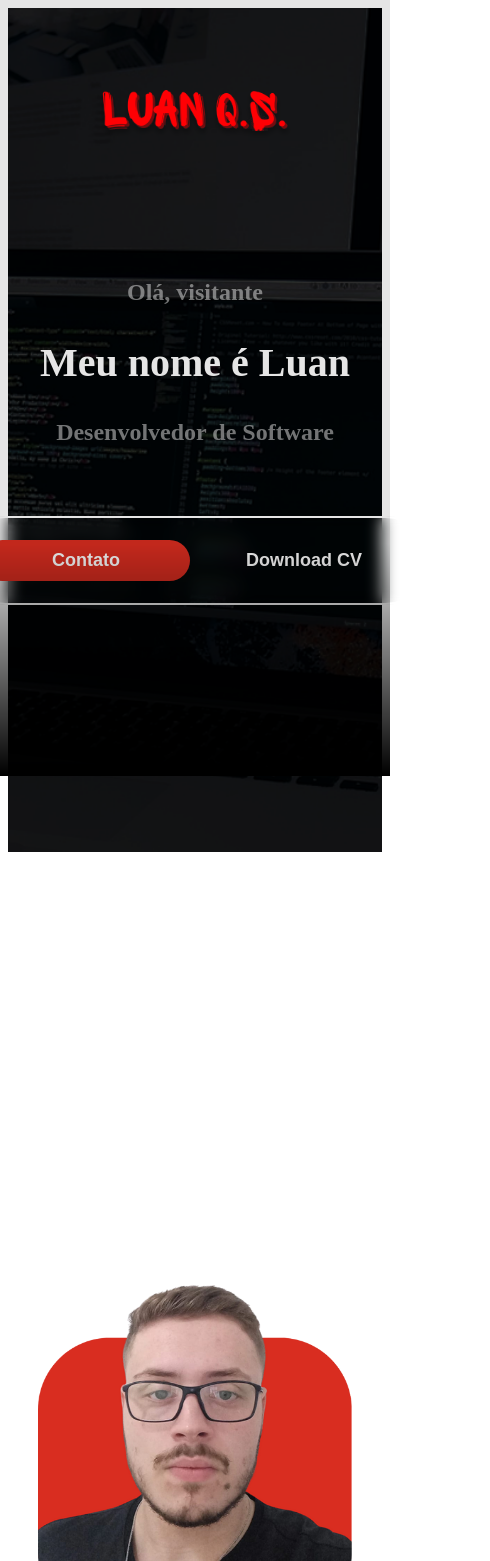
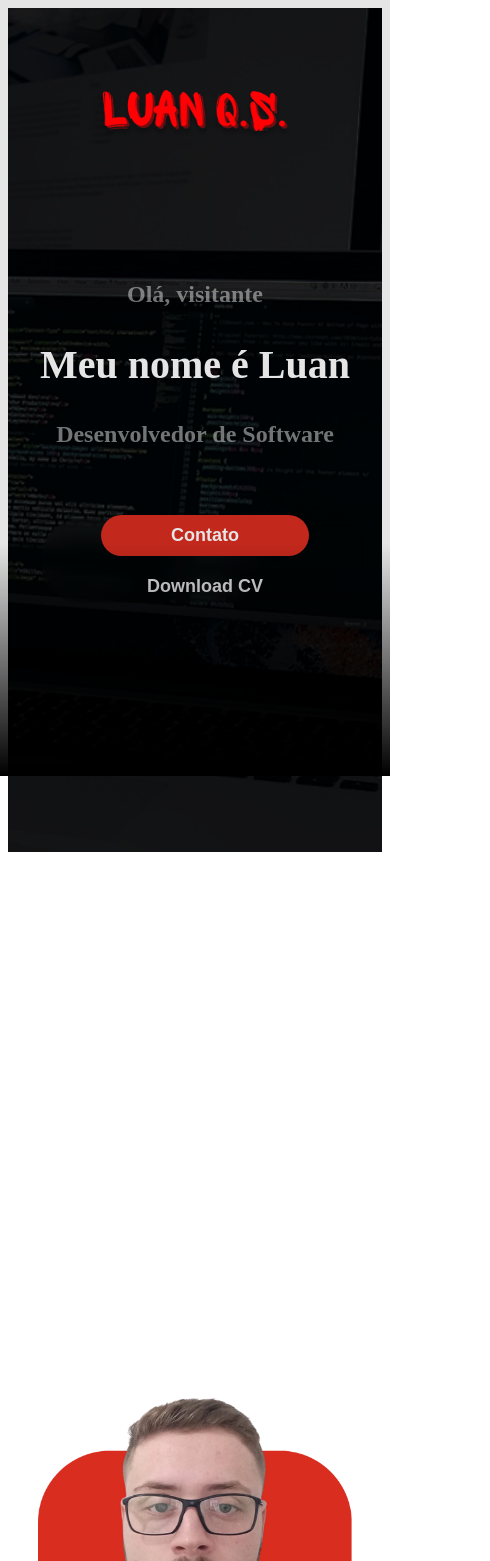
Before and after one commit to LuanQS2/My-Portfolio-Luan, an Angular app: page / in a window 390 px wide. Shown: the top 1561 px of the page, 490 px wide, since content can reach past the window. Built offline with nearby package versions, Linux system fonts and the light colour scheme.

Commit message:
Style home

```diff
--- a/src/app/app.routes.ts
+++ b/src/app/app.routes.ts
@@ -1,5 +1,6 @@
 import { Routes } from '@angular/router';
 import { HomeComponent } from './components/home/home.component';
+
 
 export const routes: Routes = [
   {
--- a/src/app/components/home/home.component.scss
+++ b/src/app/components/home/home.component.scss
@@ -31,7 +31,7 @@ main {
 
     .button-hero {
       display: flex;
-      width: 445px;
+      width: 100%;
       height: 65px;
       padding: 10px;
       justify-content: center;
@@ -298,7 +298,7 @@ main {
 }
 
 
-@media screen and (max-width: 1024px) {
+@media (max-width: 1024px) {
     main{
       .about {
         .primary-container {
@@ -351,9 +351,63 @@ main {
 }
 
 @media (max-width: 430px) {
+  main {
     .hero {
       .button-hero {
+        flex-direction: column;
+        border: none;
 
       }
     }
+
+    .about {
+      .primary-container {
+        .about-text {
+          h2 {
+            font-size: 34px;
+          }
+
+          p {
+            width: 370px;
+            color: #fff;
+            text-align: justify;
+            hyphens: auto;
+          }
+        }
+      }
+    }
+
+  }
+
 }
+
+@media (max-width: 360px) {
+  main {
+    .hero {
+      .primary-container {
+        margin-top: 80px;
+      }
+    }
+
+    .about {
+      .primary-container {
+        margin: 15px ;
+
+
+        .about-text {
+          h2 {
+            font-size: 34px;
+          }
+
+          p {
+            width: 320px;
+            color: #fff;
+            text-align: justify;
+            hyphens: auto;
+          }
+        }
+      }
+    }
+  }
+
+}
```
